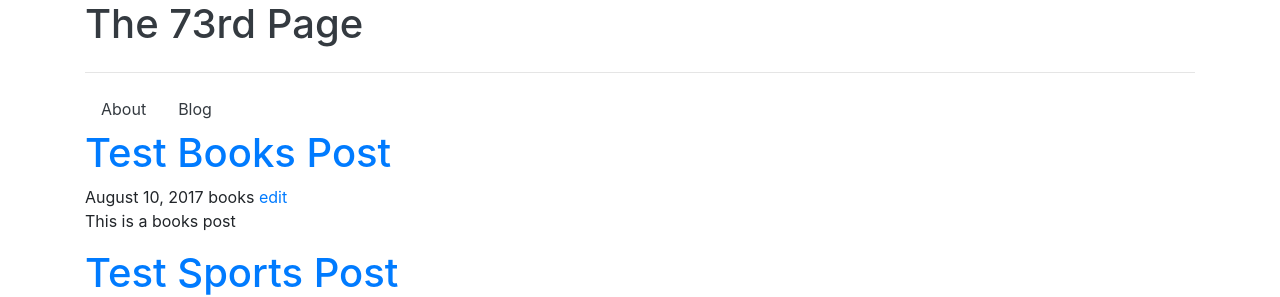
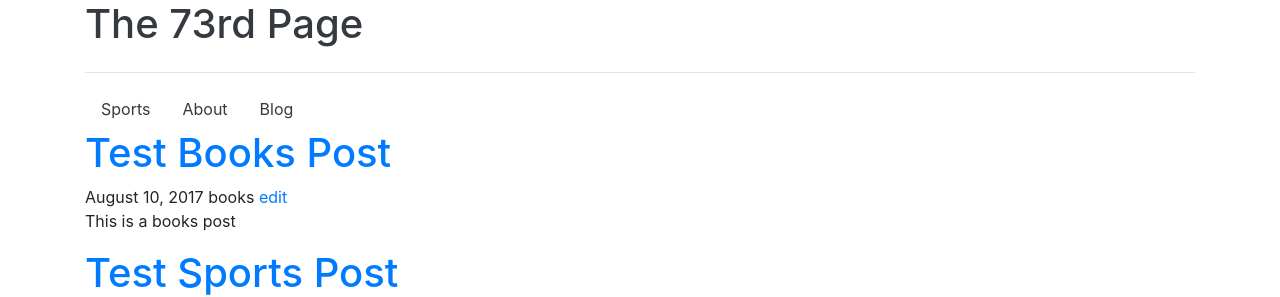
Before and after one commit to SevenZeroThree/The-73rd-Page, a Jekyll site: the page built from index.html, in a window 1280 px wide. Shown: the top 297 px of the page. Built offline with Jekyll 4.4.1, drawn with Linux system fonts in a browser that asks for light colours; the list of posts is cut into pages by our own code.

Commit message:
working category pages into header

```diff
--- a/_includes/header.html
+++ b/_includes/header.html
@@ -9,6 +9,14 @@
 		<div class="col">
 			<nav id="main-nav">
 				<ul class="nav justify-content">
+					{% for page in site.pages %}
+					{% if page.in_nav %}
+						<li class="nav-item">
+							<a class="nav-link text-dark" href="{{ page.url | prepend: site.baseurl }}">{{ page.nav_title }}</a>
+						</li>
+					{% endif %}
+					{% endfor %}
+
 					<li class="nav-item">
 						<a class="nav-link text-dark" href="{{ site.baseurl }}/about/">About</a>
 					</li>
--- /dev/null
+++ b/_layouts/category_page.html
@@ -0,0 +1,5 @@
+---
+layout: default
+---
+
+{{ content }}
```
Also changed, not shown: sports.html (added, +8 -0 lines).
